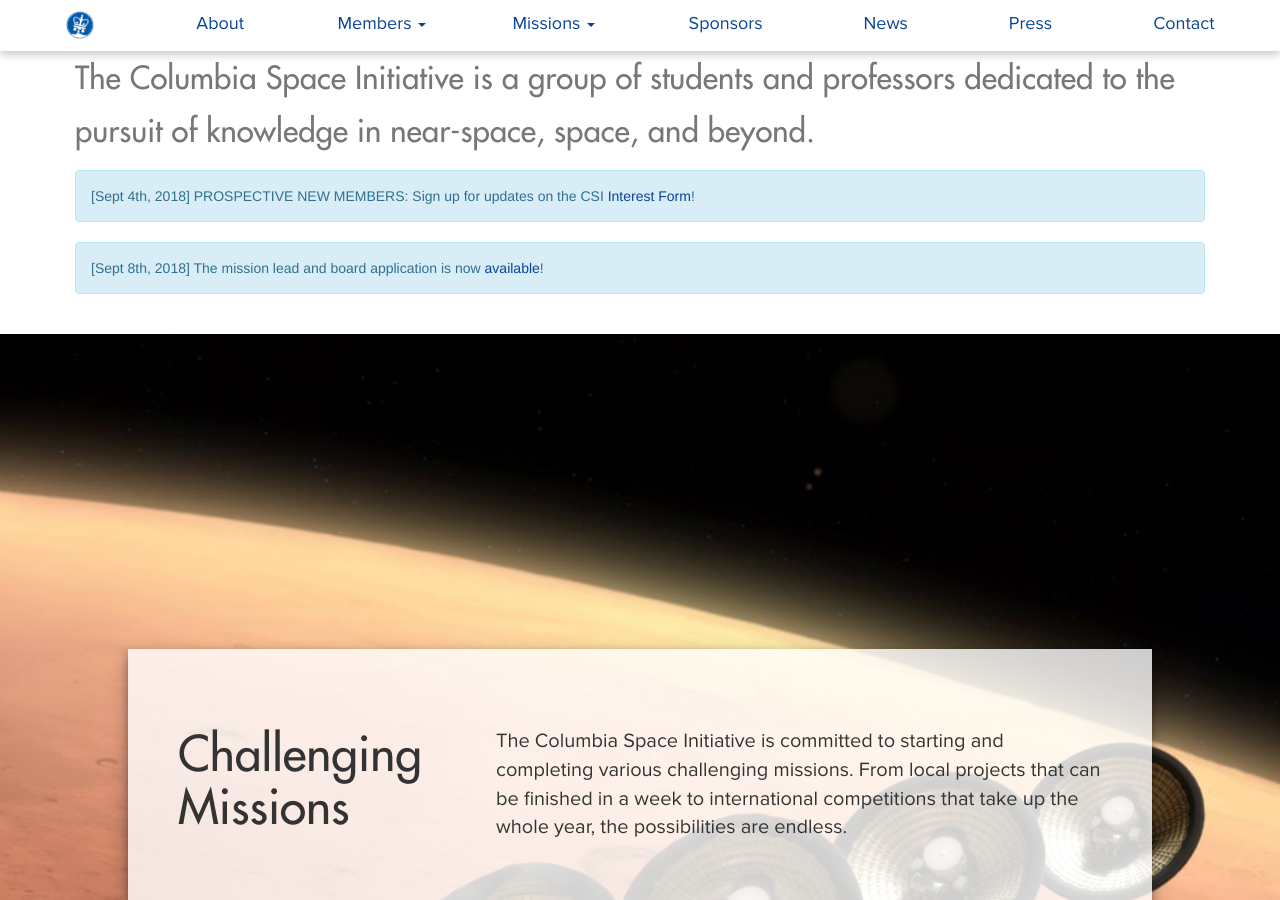
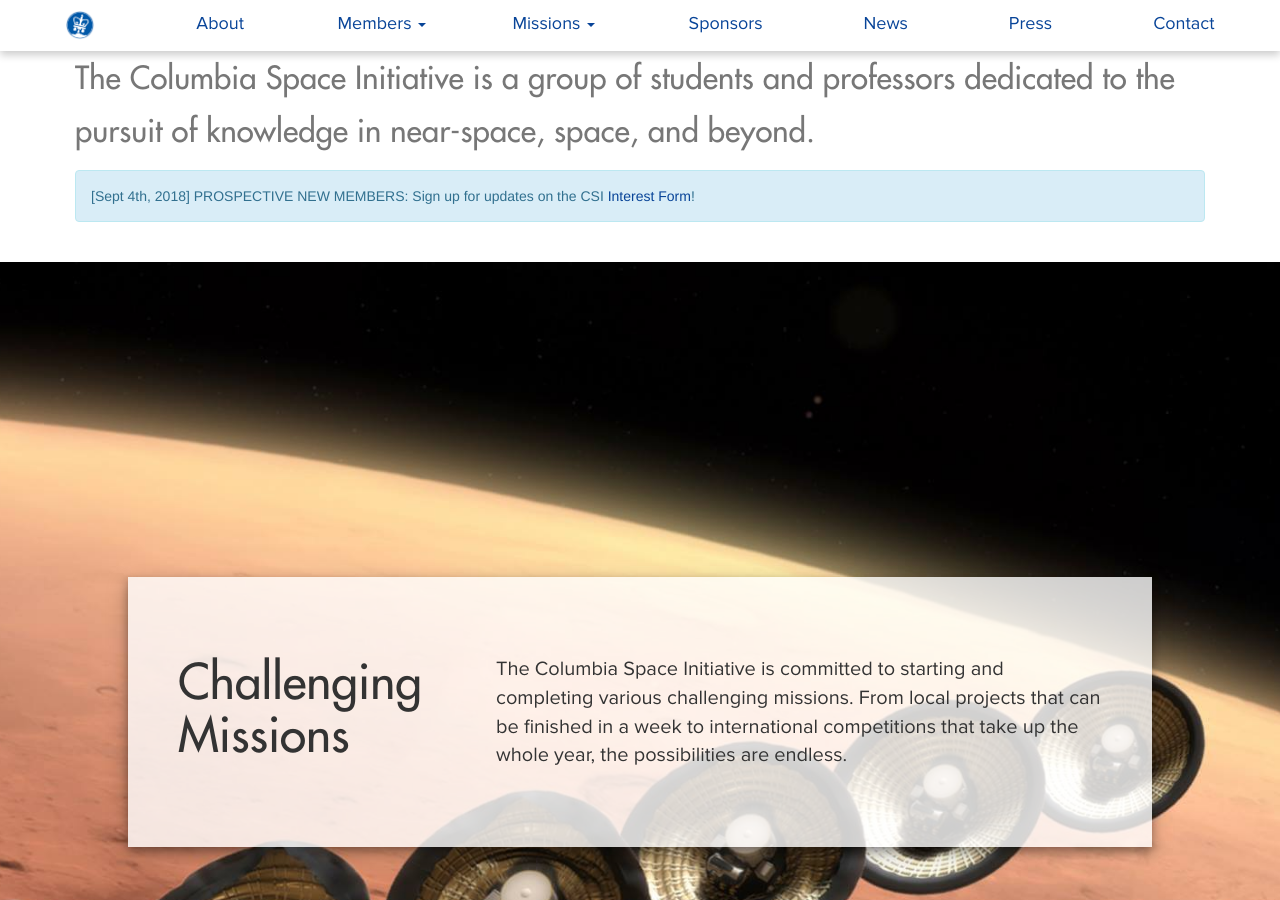
Before and after one commit to columbiaspace/columbiaspace.org, a Jekyll site: the page built from index.html, in a window 1280 px wide and 900 px high, scrolled down 978 px. Built offline with Jekyll 4.4.1, drawn with Linux system fonts in a browser that asks for light colours; nearby versions of some CDN libraries; comment, search, counter and statistics services are not loaded.

Commit message:
remove board app link

```diff
--- a/index.html
+++ b/index.html
@@ -26,8 +26,6 @@
       <a href="https://docs.google.com/forms/d/e/1FAIpQLSdLnaOhq0zRt0pC5v1jZAAF87dySF4Z-ACDiS3USok8257VtQ/viewform">
       Interest Form</a>!
     </div>
-    <div class="alert alert-info">[Sept 8th, 2018] The mission lead and board application is now <a href="https://goo.gl/forms/fgZdM9KJ0oZ0dCsD2">available</a>!</div>
-
   </div>
 </div>
 
```
